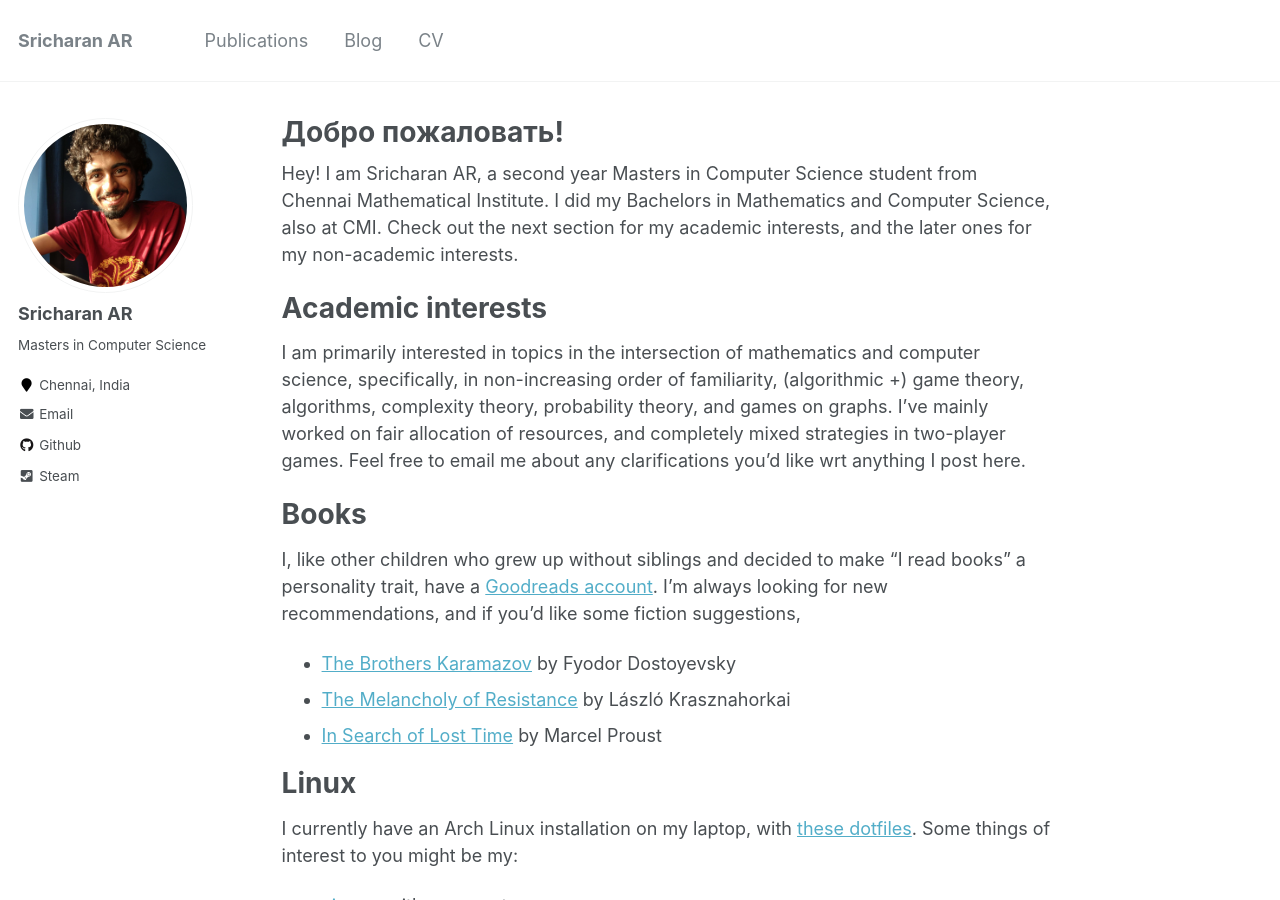
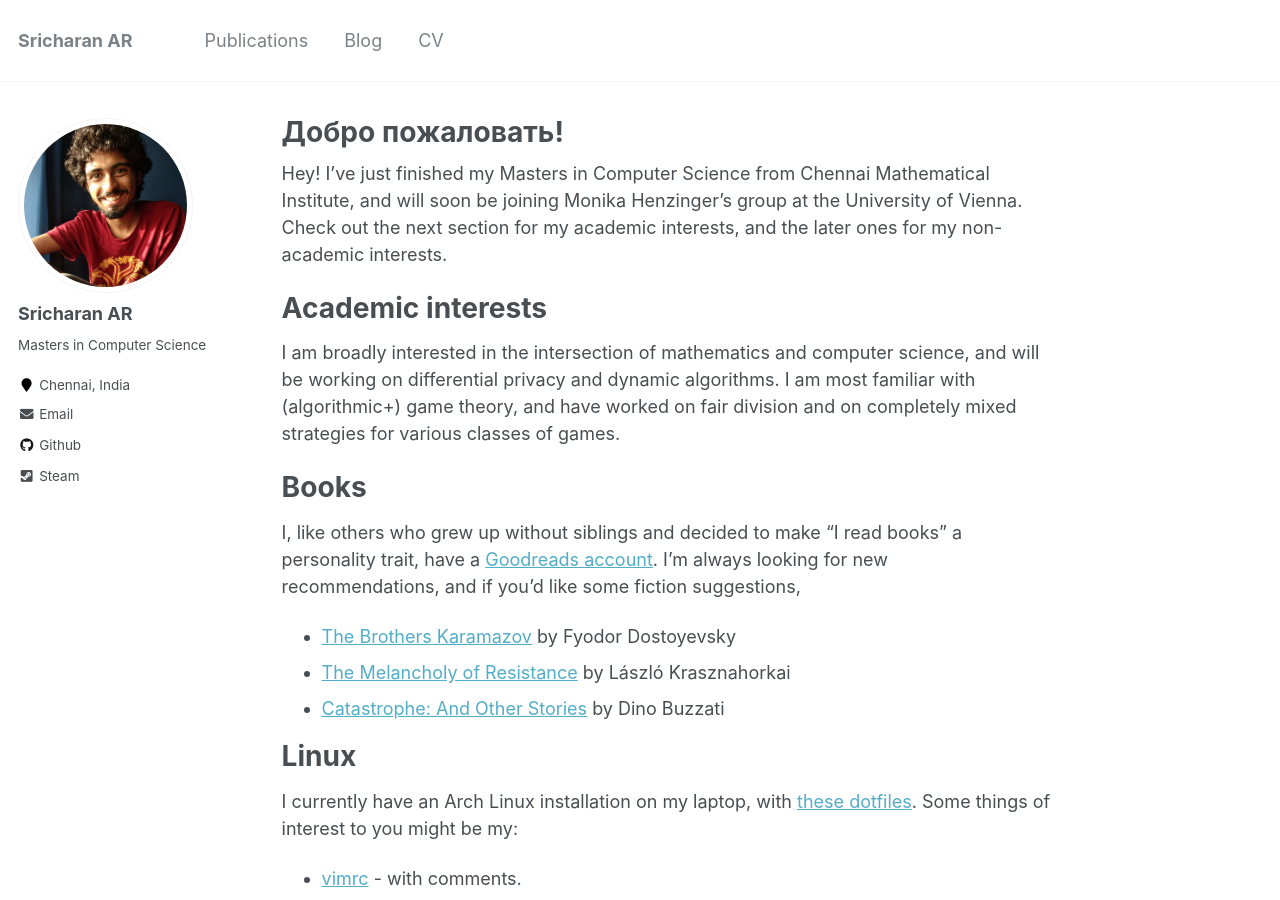
Before and after one commit to SriAR/sriar.github.io, a Jekyll site: the page built from _pages/about.md, in a window 1280 px wide and 900 px high. Built offline with Jekyll 4.4.1, drawn with Linux system fonts in a browser that asks for light colours.

```diff
--- a/_pages/about.md
+++ b/_pages/about.md
@@ -8,21 +8,21 @@ redirect_from:
   - /about.html
 ---
 
-Hey! I am Sricharan AR, a second year Masters in Computer Science student from Chennai Mathematical Institute. I did my Bachelors in Mathematics and Computer Science, also at CMI. Check out the next section for my academic interests, and the later ones for my non-academic interests.
+Hey! I've just finished my Masters in Computer Science from Chennai Mathematical Institute, and will soon be joining Monika Henzinger's group at the University of Vienna. Check out the next section for my academic interests, and the later ones for my non-academic interests.
 
 Academic interests
 ======
 
-I am primarily interested in topics in the intersection of mathematics and computer science, specifically, in non-increasing order of familiarity, (algorithmic +) game theory, algorithms, complexity theory, probability theory, and games on graphs. I've mainly worked on fair allocation of resources, and completely mixed strategies in two-player games. Feel free to email me about any clarifications you'd like wrt anything I post here.
+I am broadly interested in the intersection of mathematics and computer science, and will be working on differential privacy and dynamic algorithms. I am most familiar with (algorithmic+) game theory, and have worked on fair division and on completely mixed strategies for various classes of games.
 
 Books
 ======
 
-I, like other children who grew up without siblings and decided to make "I read books" a personality trait, have a [Goodreads account](https://www.goodreads.com/review/list/8544194?order=d&sort=date_read). I'm always looking for new recommendations, and if you'd like some fiction suggestions,
+I, like others who grew up without siblings and decided to make "I read books" a personality trait, have a [Goodreads account](https://www.goodreads.com/review/list/8544194?order=d&sort=date_read). I'm always looking for new recommendations, and if you'd like some fiction suggestions,
 
 * [The Brothers Karamazov](https://www.goodreads.com/book/show/4934.The_Brothers_Karamazov) by Fyodor Dostoyevsky
 * [The Melancholy of Resistance](https://www.goodreads.com/book/show/119512.The_Melancholy_of_Resistance) by László Krasznahorkai
-* [In Search of Lost Time](https://www.goodreads.com/book/show/18796.In_Search_of_Lost_Time) by Marcel Proust
+* [Catastrophe: And Other Stories](https://www.goodreads.com/book/show/35068838-catastrophe) by Dino Buzzati
 
 Linux
 ======
```
Also changed, not shown: _includes/publications.html (+6 -1 lines), _publications/2020-12-12-envy-free-chores.md (+1 -0 lines).
